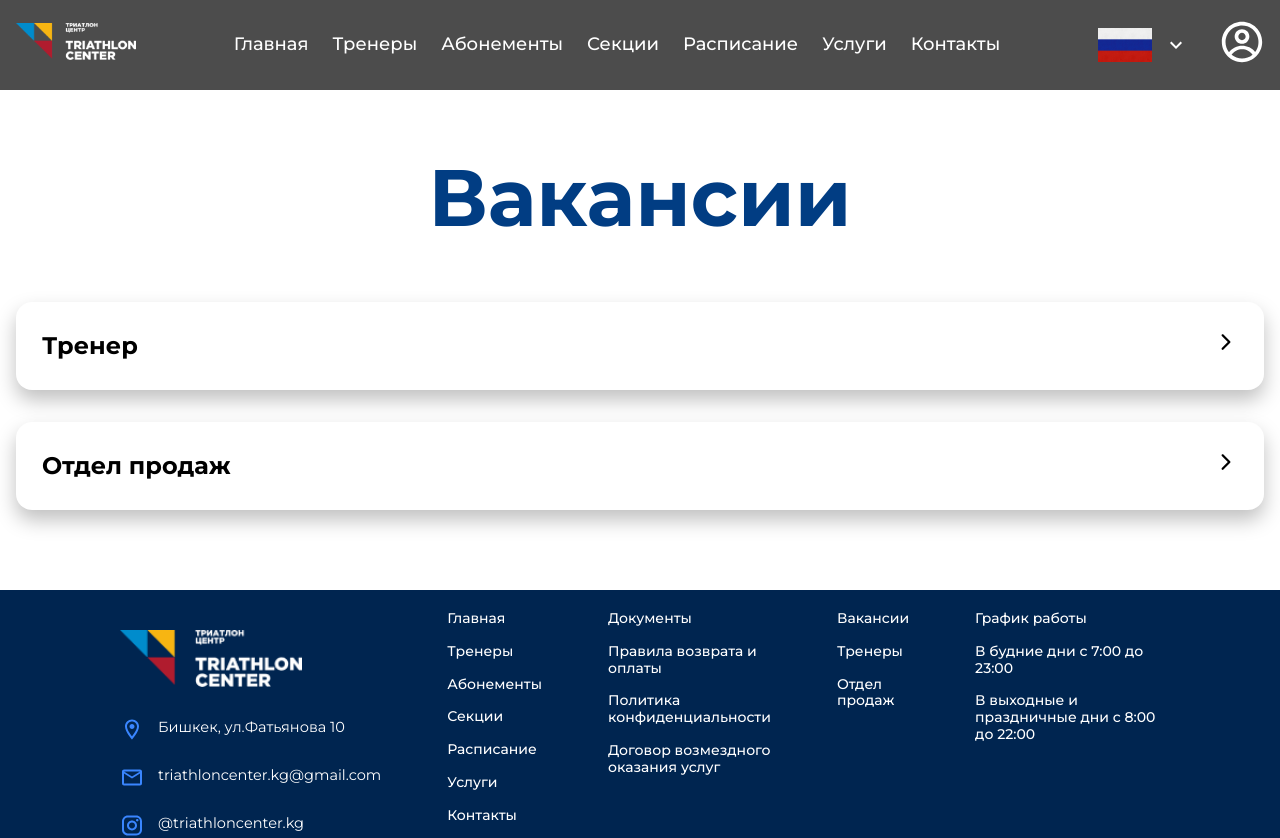
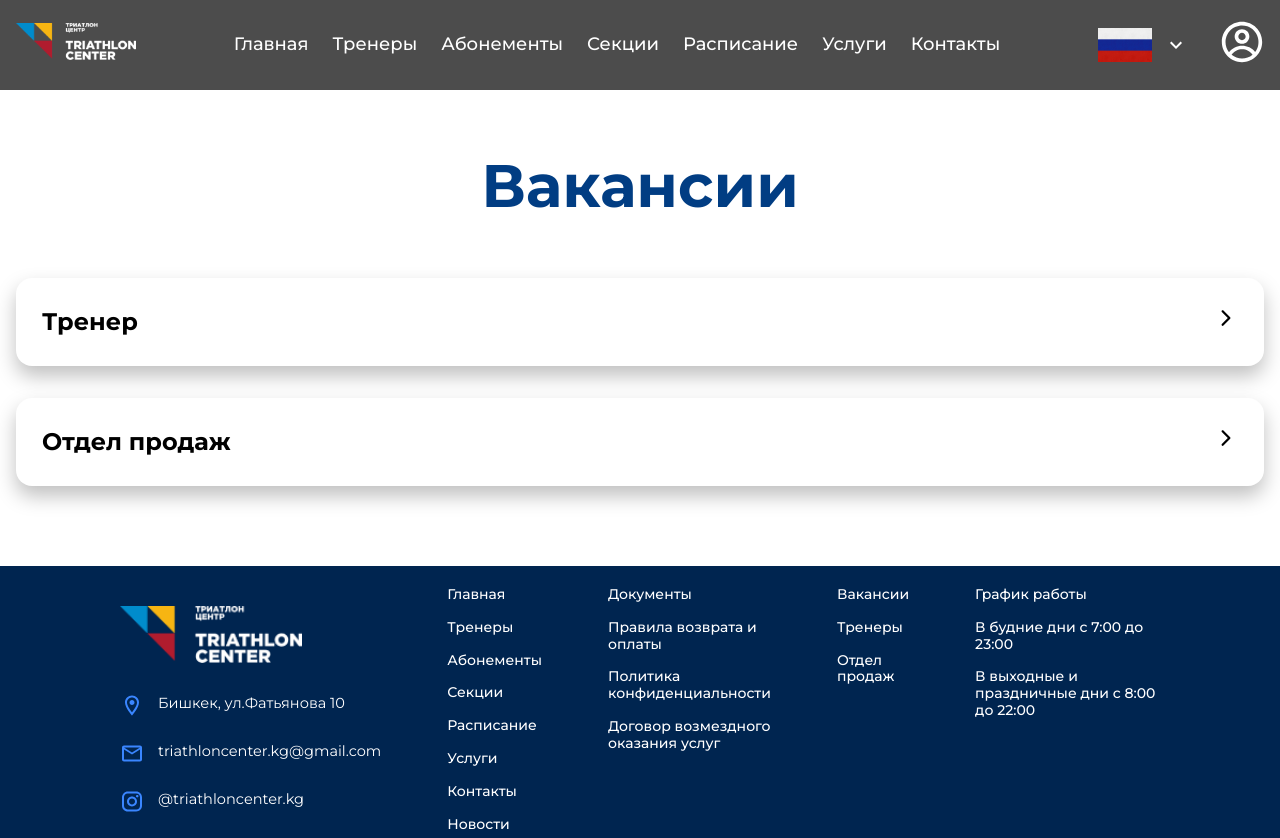
Before and after one commit to Dastanow/triathlon, a React (Vite) app: page /vacancies in a window 1280 px wide. Shown: the top 838 px of the page. Built offline with nearby package versions, Linux system fonts and the light colour scheme.

Commit message:
build & style: add title adaptive

```diff
--- a/src/UI/CustomTitle/CustomTitle.jsx
+++ b/src/UI/CustomTitle/CustomTitle.jsx
@@ -3,9 +3,7 @@ import PropTypes from 'prop-types';
 
 const CustomTitle = ({ title }) => {
     return (
-        <>
-            <h2 className="custom_title">{title}</h2>
-        </>
+        <h2 className="custom_title">{title}</h2>
     );
 };
 
--- a/src/UI/CustomTitle/CustomTitle.scss
+++ b/src/UI/CustomTitle/CustomTitle.scss
@@ -1,34 +1,14 @@
 .custom_title {
     color: #013D83;
-    font-family: Montserrat;
     font-size: 80px;
     font-style: normal;
     font-weight: 700;
     line-height: 120%;
     text-align: center;
-}
-
-//------media-query----------
-@media (max-width: 1800px) {
-    .cust_title {
-        font-size: 75px;
+    @media screen and (max-width: 1440px) {
+        font-size: 60px;
+    }
+    @media screen and (max-width: 768px) {
+        font-size: 28px;
     }
 }
-//--------------------------
-@media (max-width: 1680px) {
-    .cust_title {
-        font-size: 70px;
-    }
-}
-//--------------------------
-@media (max-width: 1560px) {
-    .cust_title {
-        font-size: 65px;
-    }
-}
-//--------------------------
-@media (max-width: 1440px) {
-    .cust_title {
-        font-size: 60px;
-    }
-}
```
